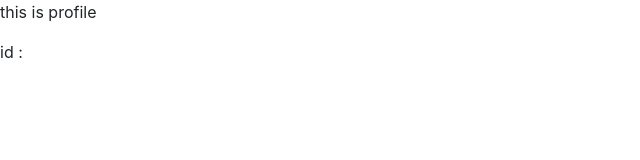
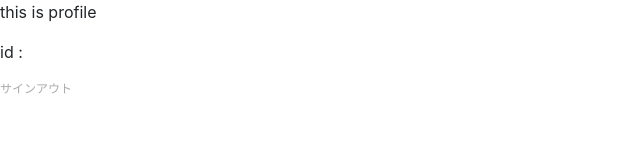
Before and after one commit to okuxxbos20/geoHoop.com, a Nuxt app: page /profile in a window 1280 px wide. Shown: the top 160 px of the page, without its empty margins (0-640 px from the left). Built offline with nearby package versions, Linux system fonts and the light colour scheme.

Commit message:
ログアウト機能を実装

```diff
--- a/pages/profile.vue
+++ b/pages/profile.vue
@@ -2,10 +2,14 @@
   <div class="profile">
     <p>this is profile</p>
     <p>id : {{ id }}</p>
+    <p class="sign-out" @click="logoutUser()">サインアウト</p>
   </div>
 </template>
 
 <script>
+import firebase from 'firebase';
+const auth = firebase.auth();
+
 export default {
   created() {
     const id = this.$route.query.id;
@@ -15,9 +19,26 @@ export default {
     return {
       id: ''
     }
+  },
+  methods: {
+    logoutUser() {
+      auth.signOut();
+      this.$router.push('/');
+    }
   }
 }
 </script>
 
 <style lang="scss" scoped>
+.profile {
+  .sign-out {
+    color: #aaa;
+    font-size: 12px;
+    transition: 200ms;
+    &:hover {
+      border-bottom: 1px solid #aaa;
+      cursor: pointer;
+    }
+  }
+}
 </style>
```
